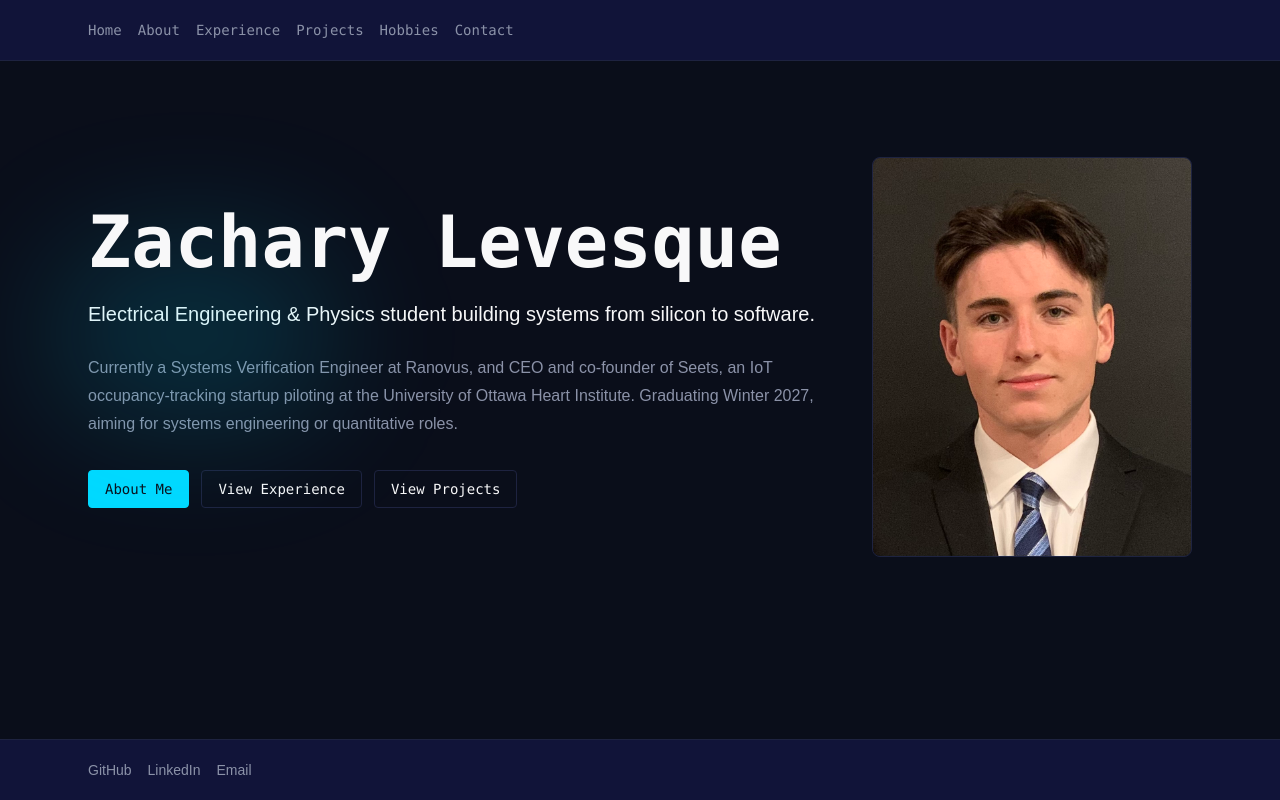
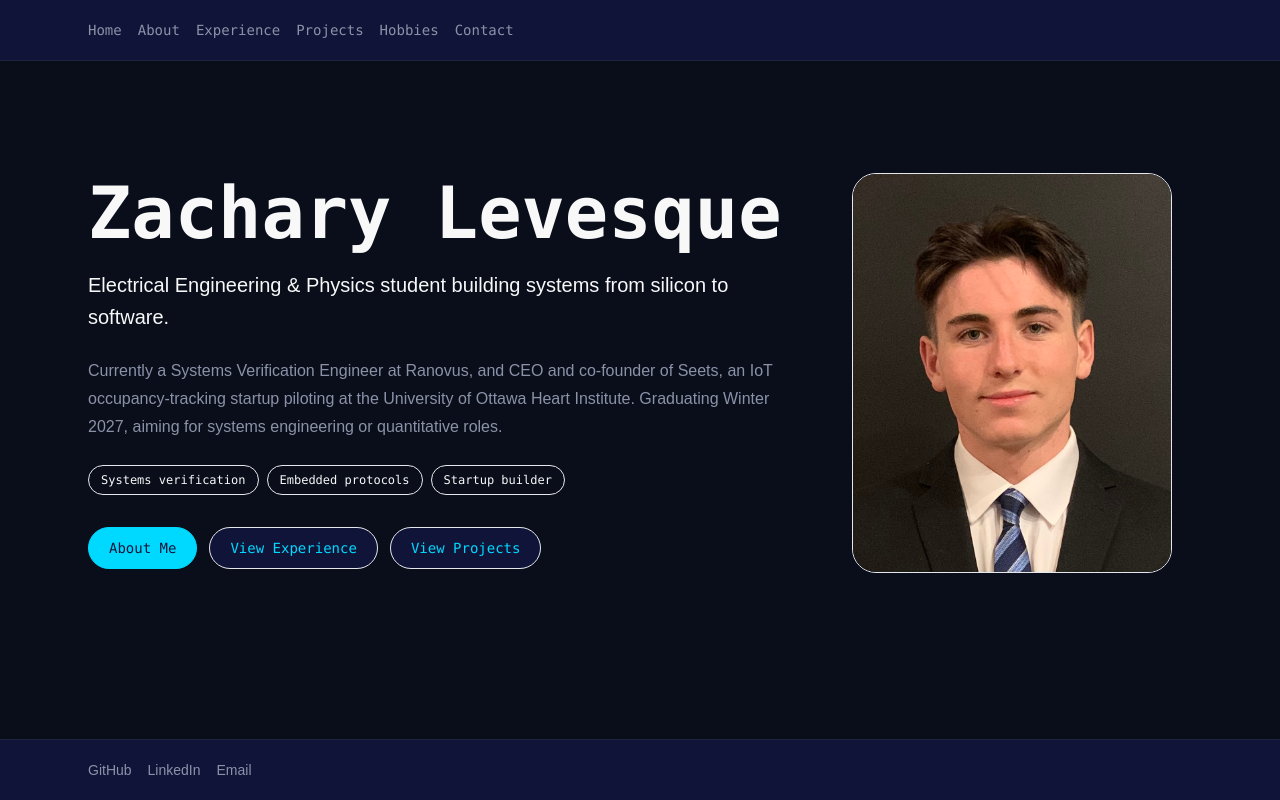
Before and after one commit to Zachary-Levesque/Portfolio, a Next.js app: page / in a window 1280 px wide. Built offline with nearby package versions, Linux system fonts and the light colour scheme.

Commit message:
Update page.tsx

```diff
--- a/app/page.tsx
+++ b/app/page.tsx
@@ -2,12 +2,17 @@ import Image from "next/image";
 import Link from "next/link";
 
 export default function HomePage() {
+  const highlights = [
+    "Systems verification",
+    "Embedded protocols",
+    "Startup builder"
+  ];
+
   return (
-    <section className="relative flex min-h-[60vh] items-center py-12">
-      <div className="grid w-full gap-10 md:grid-cols-[1fr_320px] md:items-center">
-        <div className="relative max-w-3xl">
-          <div className="pointer-events-none absolute -left-10 top-8 h-48 w-72 rounded-full bg-accent/15 blur-3xl" />
-          <h1 className="relative font-mono text-5xl font-semibold leading-tight text-foreground md:text-7xl">
+    <section className="flex min-h-[65vh] items-center py-16">
+      <div className="grid w-full gap-10 md:grid-cols-[1fr_340px] md:items-center">
+        <div className="max-w-3xl">
+          <h1 className="font-mono text-5xl font-semibold leading-tight text-foreground md:text-7xl">
             Zachary Levesque
           </h1>
           <p className="mt-5 text-xl leading-8 text-foreground">
@@ -20,29 +25,39 @@ export default function HomePage() {
             the University of Ottawa Heart Institute. Graduating Winter 2027,
             aiming for systems engineering or quantitative roles.
           </p>
+          <div className="mt-6 flex flex-wrap gap-2 font-mono text-xs">
+            {highlights.map((item) => (
+              <span
+                key={item}
+                className="rounded-full border border-accent-border bg-accent-soft px-3 py-1.5 text-accent-muted"
+              >
+                {item}
+              </span>
+            ))}
+          </div>
           <div className="mt-8 flex flex-wrap gap-3 font-mono text-sm">
             <Link
               href="/about"
-              className="rounded border border-accent bg-accent px-4 py-2 text-background transition-colors hover:border-accent-hover hover:bg-accent-hover"
+              className="rounded-full border border-accent bg-accent px-5 py-2.5 text-surface transition-colors hover:border-accent-hover hover:bg-accent-hover"
             >
               About Me
             </Link>
             <Link
               href="/experience"
-              className="rounded border border-border px-4 py-2 text-foreground transition-colors hover:border-accent hover:text-accent"
+              className="rounded-full border border-accent-border bg-surface px-5 py-2.5 text-accent transition-colors hover:border-accent hover:bg-accent-soft"
             >
               View Experience
             </Link>
             <Link
               href="/projects"
-              className="rounded border border-border px-4 py-2 text-foreground transition-colors hover:border-accent hover:text-accent"
+              className="rounded-full border border-accent-border bg-surface px-5 py-2.5 text-accent transition-colors hover:border-accent hover:bg-accent-soft"
             >
               View Projects
             </Link>
           </div>
         </div>
 
-        <div className="relative aspect-[4/5] w-full max-w-80 overflow-hidden rounded-lg border border-border bg-surface">
+        <div className="relative aspect-[4/5] w-full max-w-80 overflow-hidden rounded-3xl border border-accent-border bg-surface">
           <Image
             src="/images/professional.jpeg"
             alt="Professional portrait of Zachary Levesque"
```
